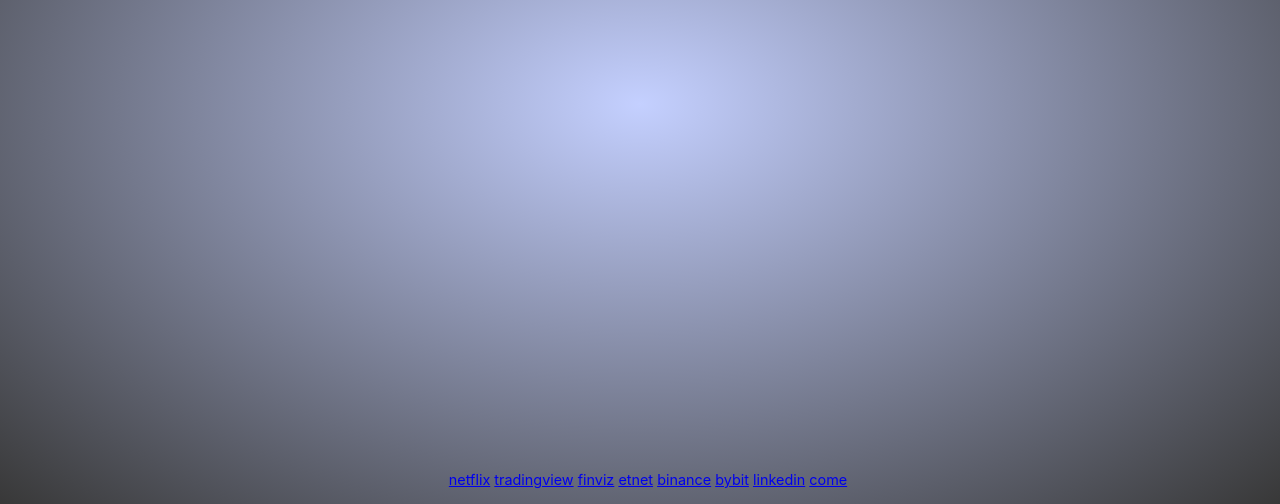
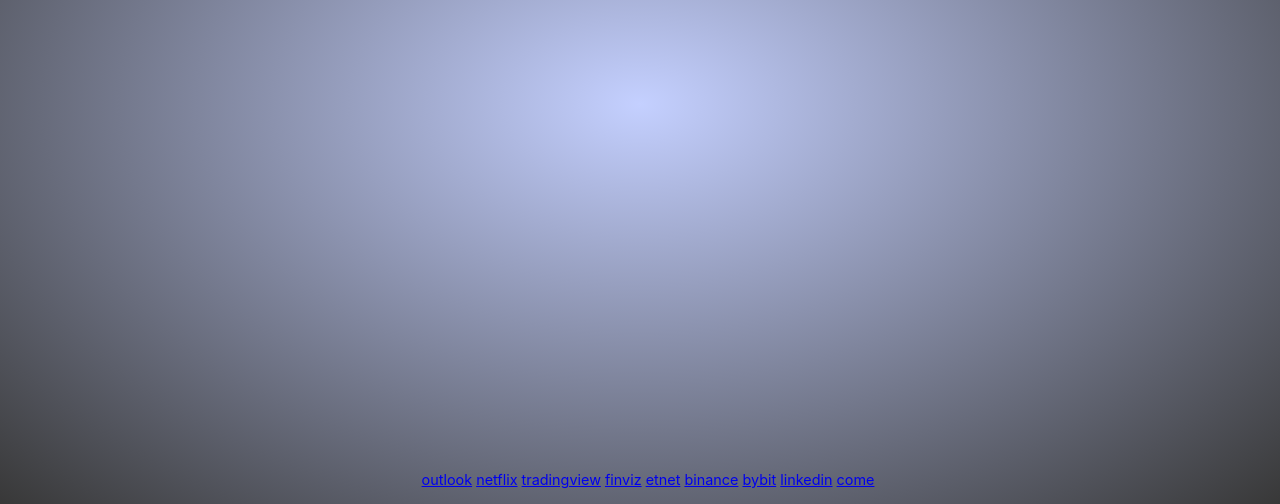
Before and after one commit to alvinku0/alvinku0.github.io, a plain HTML site: page index.html in a window 1280 px wide. Shown: the part 296-800 px from the top of the page. Drawn offline with Linux system fonts and the light colour scheme.

Commit message:
Update index.html

```diff
--- a/index.html
+++ b/index.html
@@ -83,6 +83,7 @@
   -->
 
   <div id="footer">
+    <a href="https://outlook.office365.com/mail/">outlook</a>
     <a href="https://www.netflix.com">netflix</a>
     <a href="https://www.tradingview.com/chart/7HR2PlwX/?symbol=HSI%3AHSI">tradingview</a>
     <a href="https://finviz.com">finviz</a>
```
